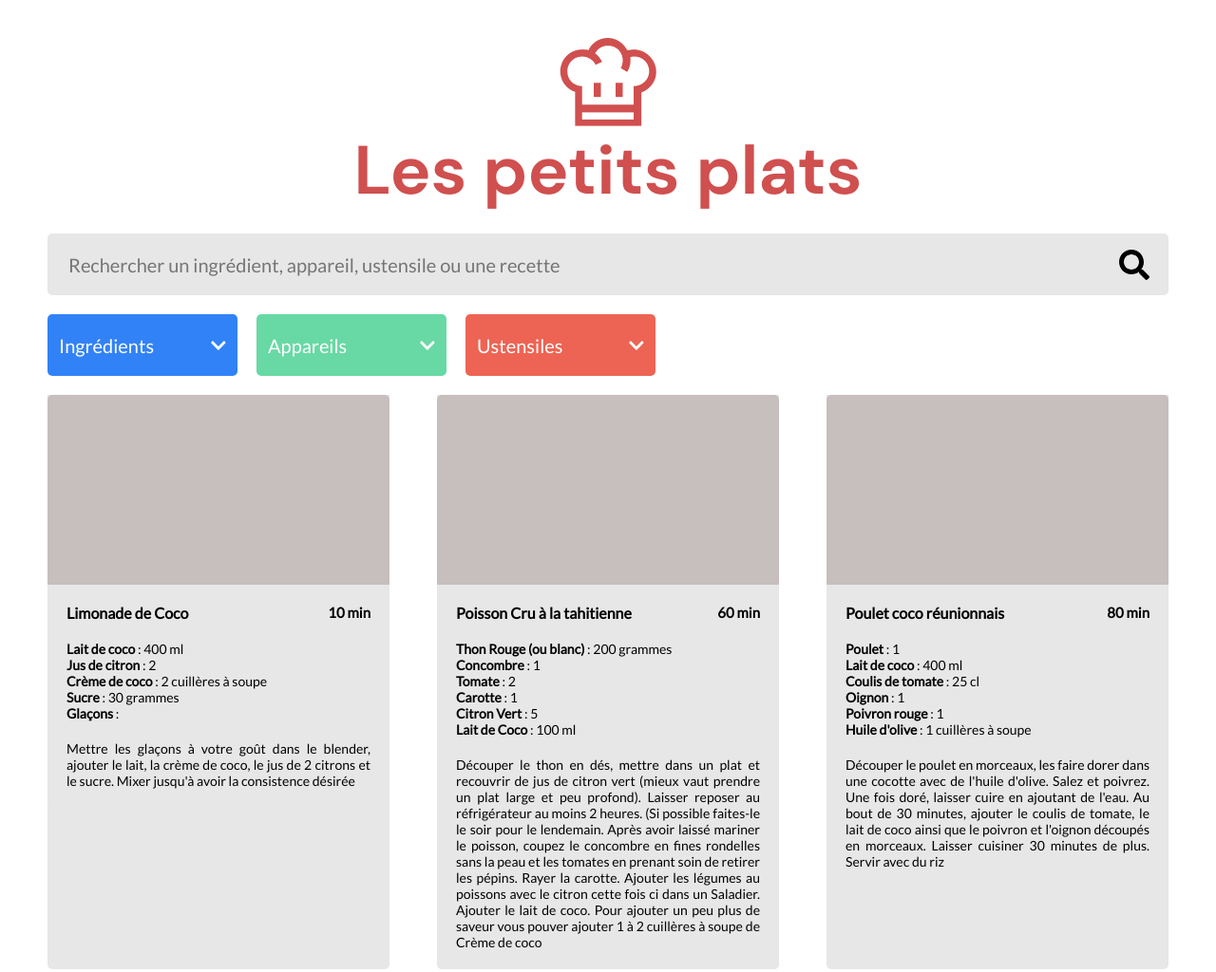
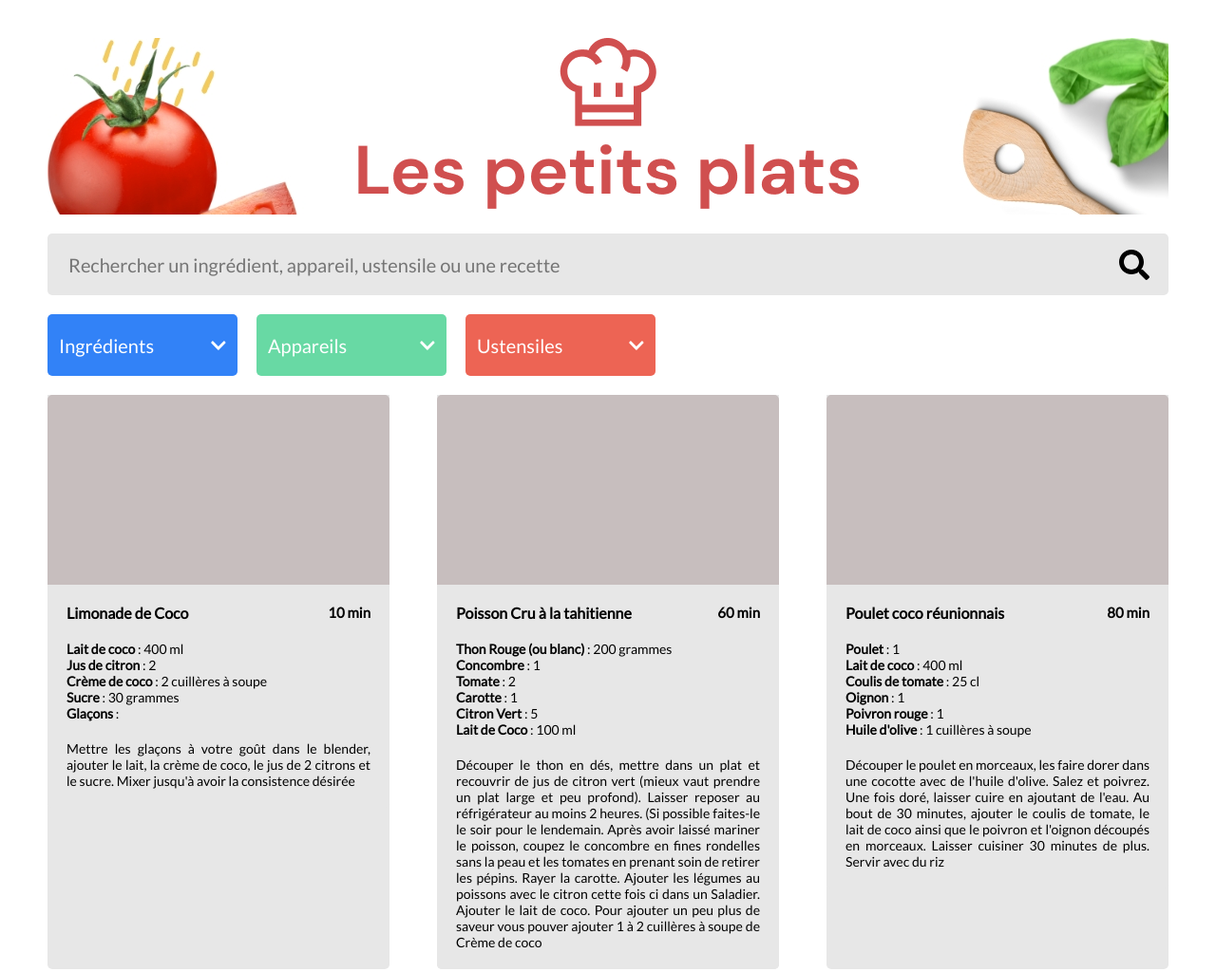
Before and after one commit to marineteyssere/p7-LesPetitsPlats, a plain HTML site: page index.html in a window 1280 px wide. Shown: the top 1024 px of the page at 95% size. Drawn offline with Linux system fonts and the light colour scheme.

Commit message:
fin algo

```diff
--- a/style.css
+++ b/style.css
@@ -8,6 +8,11 @@ body {
 /** Contenu **/
 * {
   font-family: "Lato", sans-serif;
+}
+
+header {
+  background-image: url(fond.jpg);
+  background-repeat: no-repeat;
 }
 
 /** Header **/
```
Also changed, not shown: algo1.js (line endings or trailing spaces), fond.jpg (added).
